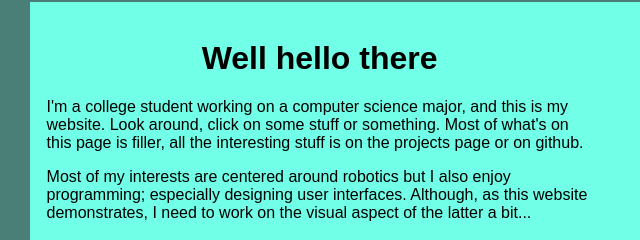
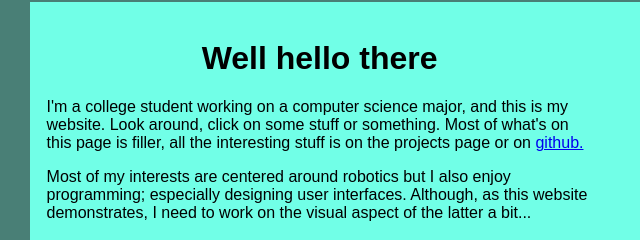
Before and after one commit to joethe/joethe.github.io, a website: page index.html in a window 1280 px wide. Shown: the part 204-444 px from the top of the page, 41-681 px from the left. Drawn offline with Linux system fonts and the light colour scheme; grey boxes are pictures that could not be loaded.

Commit message:
Misc. content edits.

```diff
--- a/index.html
+++ b/index.html
@@ -32,7 +32,7 @@ Jacob O.
             <h1>Well hello there</h1>
             <p>
                 I'm a college student working on a computer science major, and this is my website. Look around, click on some stuff or something. Most of what's on this
-                page is filler, all the interesting stuff is on the projects page or on github.
+                page is filler, all the interesting stuff is on the projects page or on <a href="https://github.com/joethe">github.</a>
             </p>
 
             <p>
```
